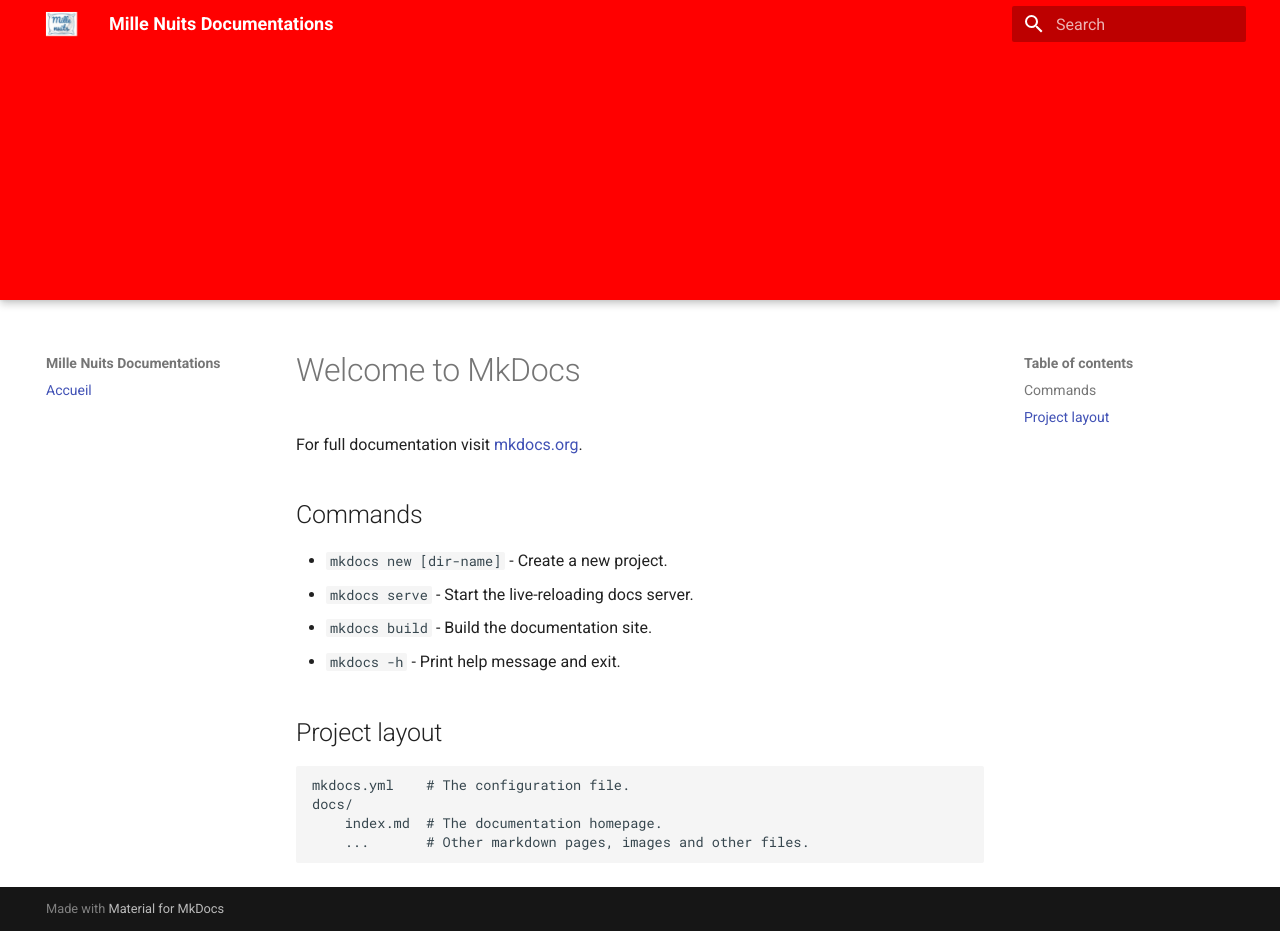
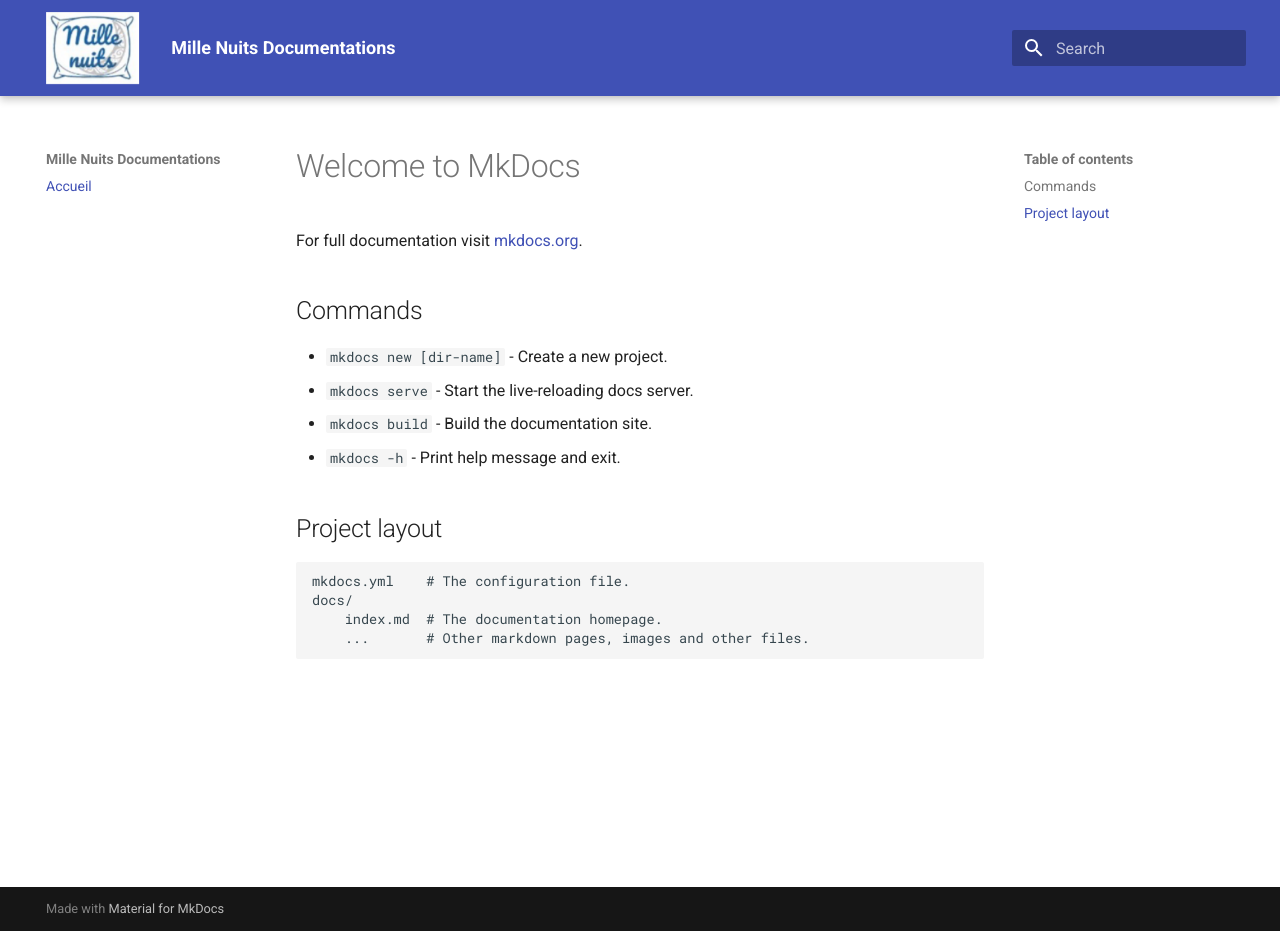
Before and after one commit to davidbalny/AP-SIO1-mille-nuits, an MkDocs documentation site: the page built from docs/index.md, in a window 1280 px wide and 931 px high. Built offline with MkDocs 1.6.1 and Material for MkDocs 9.7.7, drawn with Linux system fonts in a browser that asks for light colours.

Commit message:
mkdocs logo sur site

```diff
--- a/docs/assets/css/custom.css
+++ b/docs/assets/css/custom.css
@@ -1,18 +1,10 @@
-/* Augmente la hauteur du logo dans le bandeau */
-.md-header-nav__logo-container img {
-    max-height: 80px;   /* Hauteur du logo */
-    width: auto;
+/* Augmente la hauteur du bandeau */
+:root {
+  --md-header-height: 96px; /* ajuste : 80 / 96 / 112 */
 }
 
-/* Ajuste la hauteur du header pour qu’il s’adapte */
-.md-header {
-    height: 300px;      /* Hauteur totale du header */
+/* Agrandit le logo */
+.md-header__button.md-logo img {
+  height: 72px;   /* taille du logo */
+  width: auto;
 }
-
-/* Aligne verticalement le logo */
-.md-header-nav__title {
-    line-height: 300px; /* Même valeur que le header */
-}
-.md-header {
-  background-color: red !important;
-}
--- a/mkdocs.yml
+++ b/mkdocs.yml
@@ -3,7 +3,6 @@
 theme:
   name: material
   logo: assets/logo-ap.png
-
 extra_css:
   - assets/css/custom.css
 nav:
```
Also changed, not shown: site/assets/css/custom.css.
